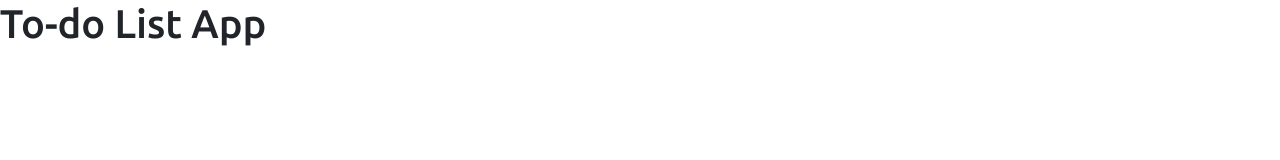
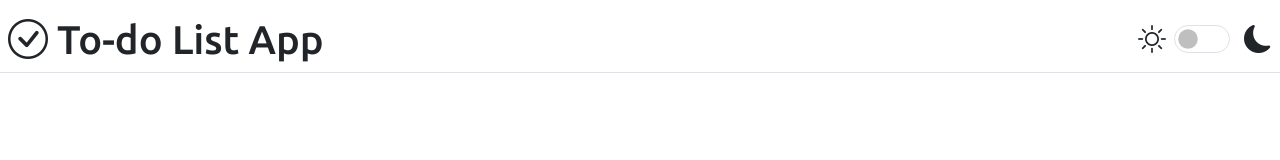
Before and after one commit to IJSE-Direct-Entry-Program-13/to-do-list-jquery-firebase-app, a website built with Vite: page index.html in a window 1280 px wide. Built offline with nearby package versions, Linux system fonts and the light colour scheme.

Commit message:
Finalize the UI of the header

```diff
--- a/index.html
+++ b/index.html
@@ -7,6 +7,28 @@
     <link rel="stylesheet" href="./src/css/style.css">
   </head>
   <body>
-    <h1>To-do List App</h1>
+    <section>
+      <header class="d-flex justify-content-between
+        align-items-center p-2 pt-3 border-bottom">
+        <h1 class="m-0">
+          <i class="bi bi-check-circle"></i>
+          To-do List App
+        </h1>
+        <div class="d-flex gap-2 fs-3">
+          <i class="bi bi-brightness-high"></i>
+          <div class="form-check form-switch">
+            <input class="form-check-input" type="checkbox" role="switch">
+            <i class="bi bi-moon-fill"></i>
+          </div>
+        </div>
+      </header>
+      <main>
+        <section>
+          <form action="javascript:void(0)">
+
+          </form>
+        </section>
+      </main>
+    </section>
   </body>
 </html>
```
